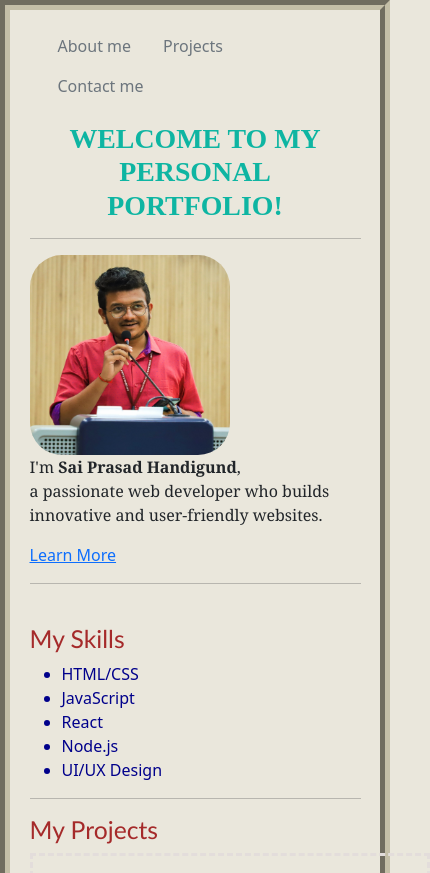
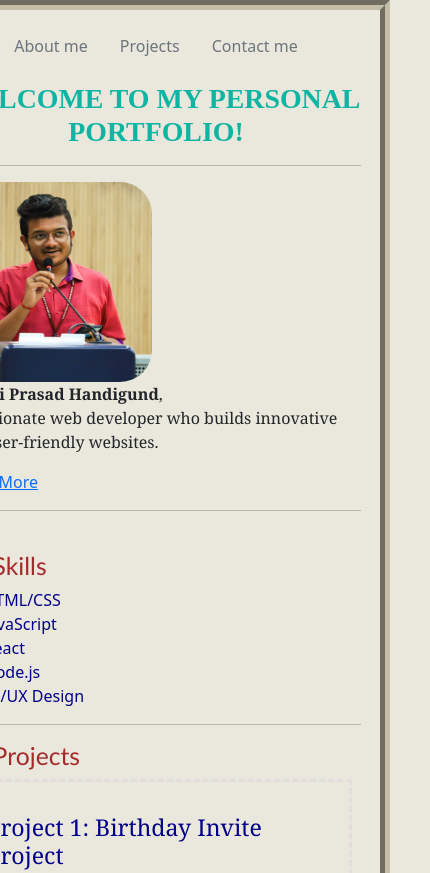
Before and after one commit to Saiph45/saiph45.github.io, a plain HTML site: page index.html in a window 390 px wide. Shown: the top 873 px of the page, 430 px wide, since content can reach past the window. Drawn offline with nearby package versions, Linux system fonts and the light colour scheme; a script that the page names is missing.

Commit message:
Update index.html

```diff
--- a/index.html
+++ b/index.html
@@ -40,7 +40,14 @@
             border: dashed #E3DDDB;
             padding: 2rem;
         }
-        @media (max-width: 1350px) {
+        @media (max-width: 800px) {
+        body{
+            background-color:#EAE7DC;
+            padding-left: 5%;
+            margin-inline-start: -20%;
+            padding-bottom: 2rem;
+            border: 10px groove #c4bea7 ;
+        }
         .project{
             display: inline-block;
             height: 500px;
@@ -48,13 +55,11 @@
             border: 1% dashed #E3DDDB;
             padding: 2rem;
         }
+        p{
+            font-size: 100%;
+            font-family:Georgia, 'Times New Roman', Times, serif;
+        }
 
-        body{
-            background-color:#EAE7DC;
-            padding-left: 5%;
-            padding-bottom: 2rem;
-            padding-right: 5%;
-        }
     }
     </style>
 </head>
@@ -98,7 +103,7 @@
     <!-- Projects Section -->
     <section id="projects">
         <h2>My Projects</h2>
-        <div class="project-grid">
+        <div class="project-flex">
             <div class="project">
                 <h3 style="color: darkblue;">Project 1: Birthday Invite Project </h3>
                 <img style="height:40%; width: 40%;" src="./birthday.png" alt="Project 1 Image">
```
